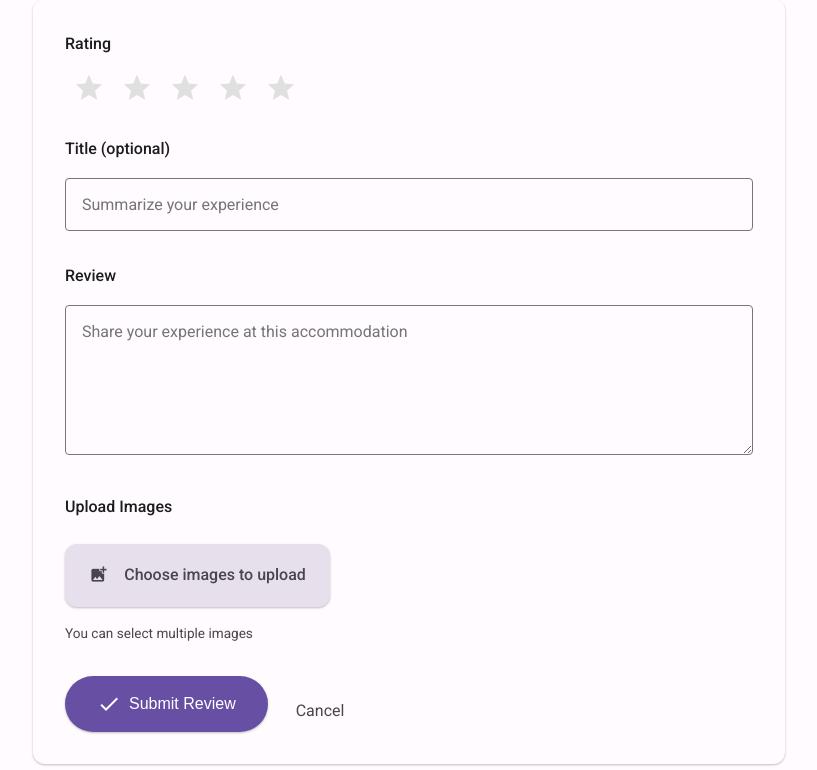
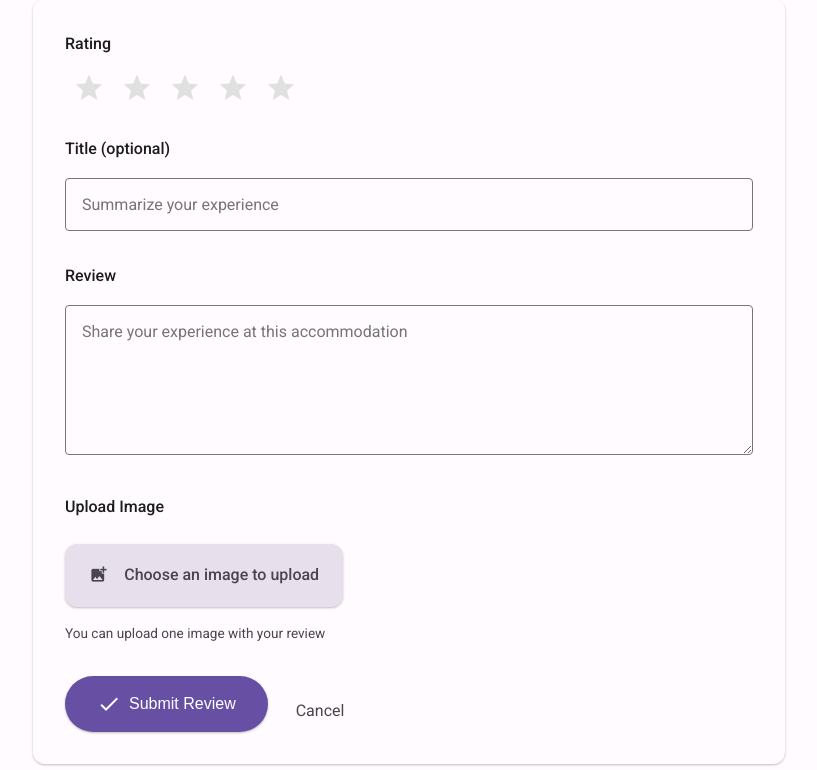
Before and after one commit to JoaoManuel2005/Team2E, a Django app: template romaccom/templates/romaccom/write-review.html in a window 1280 px wide. Shown: the part 476-1246 px from the top of the page, without its empty margins (231-1048 px from the left). Run offline with Django 3.2, Linux system fonts and the light colour scheme; the template is opened without the code that fills it, so the values that code supplies are empty.

Commit message:
restricted user upload, 1 image max allowed per review.

```diff
--- a/romaccom/templates/romaccom/write-review.html
+++ b/romaccom/templates/romaccom/write-review.html
@@ -65,10 +65,10 @@
         </div>
 
         <div class="form-group">
-            <label class="form-label">Upload Images</label>
-            <input type="file" id="upload-images" name="images" multiple accept="image/*">
-            <label for="upload-images">Choose images to upload</label>
-            <div class="file-upload-info">You can select multiple images</div>
+            <label class="form-label">Upload Image</label>
+            <input type="file" id="upload-images" name="images" accept="image/*">
+            <label for="upload-images">Choose an image to upload</label>
+            <div class="file-upload-info">You can upload one image with your review</div>
         </div>
 
         <div class="form-actions">
--- a/romaccom/web_app/views.py
+++ b/romaccom/web_app/views.py
@@ -184,9 +184,11 @@ def write_review_view(request, accom_id):
             review.accommodation = accommodation
             review.save()
 
+            # Handle image upload - only save the first image
             images = request.FILES.getlist('images')
-            for img in images:
-                Image.objects.create(review=review, image=img)
+            if images:
+                # Only save the first image
+                Image.objects.create(review=review, image=images[0])
 
             accommodation.update_average_rating()
             return redirect('accom_page_view', accom_id=accommodation.id)
```
